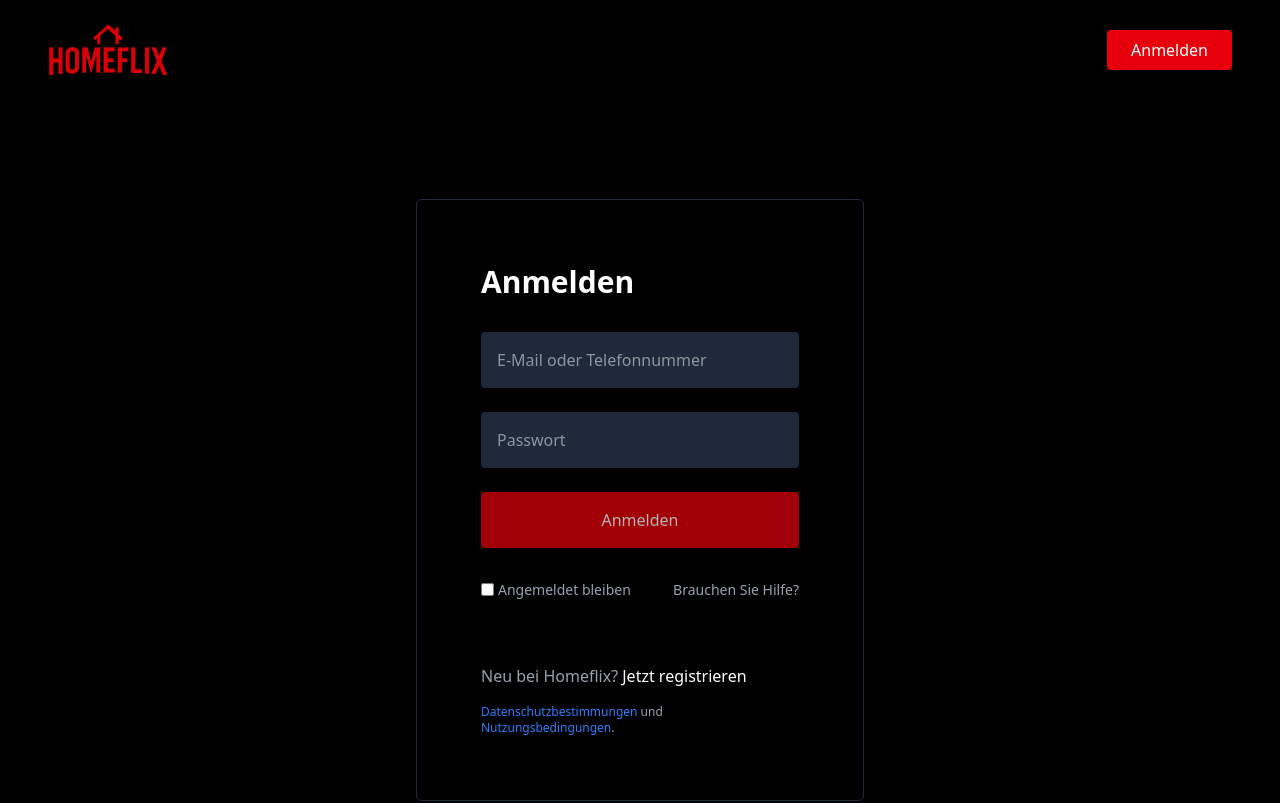
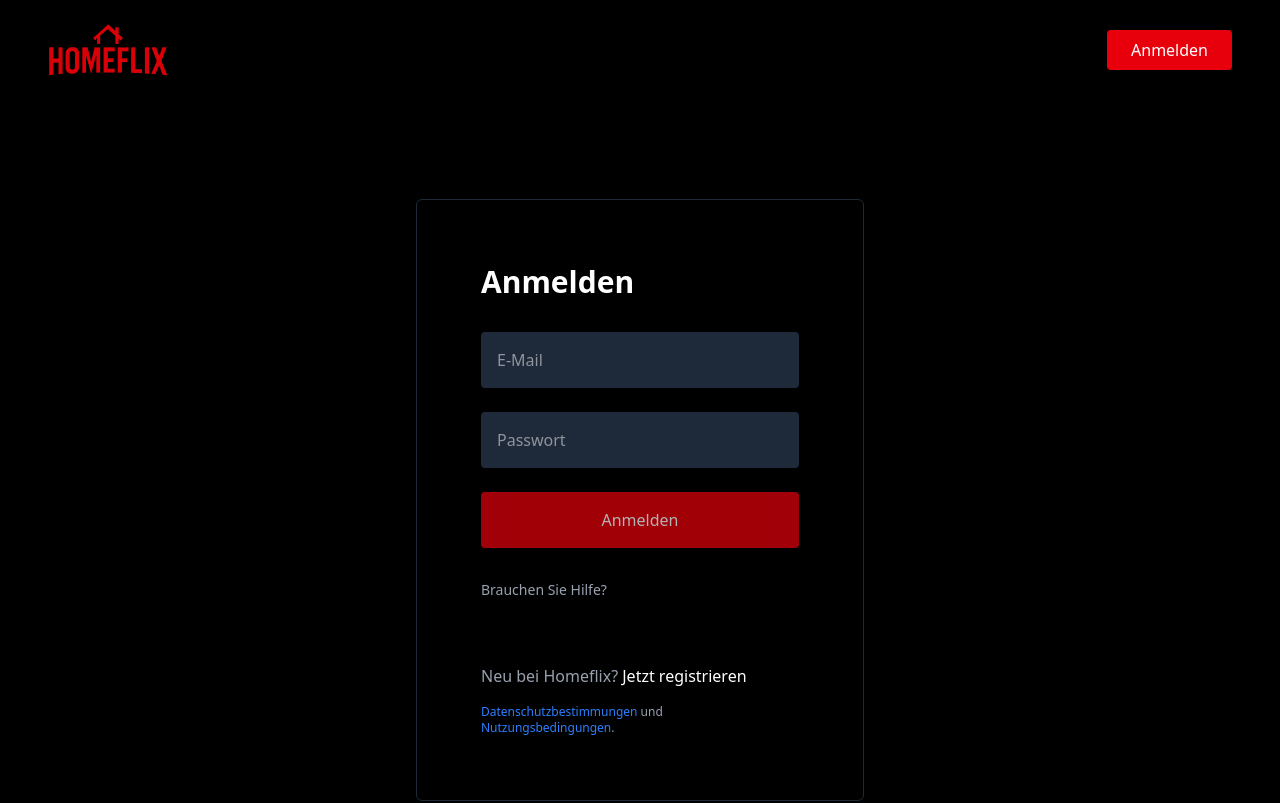
Before and after one commit to mariokreitz/Homeflix, an Angular app in the folder frontend/: page /login in a window 1280 px wide. Shown: the top 803 px of the page. Built offline with nearby package versions, Linux system fonts and the light colour scheme; no server answers.

Commit message:
feat(auth): add registration functionality and validation

```diff
--- a/frontend/src/app/app.routes.ts
+++ b/frontend/src/app/app.routes.ts
@@ -14,6 +14,11 @@ export const routes: Routes = [
         canActivate: [ noAuthGuard ],
     },
     {
+        path: 'register',
+        loadComponent: () => import('./pages/register/register').then(m => m.Register),
+        canActivate: [ noAuthGuard ],
+    },
+    {
         path: 'dashboard',
         loadComponent: () => import('./pages/dashboard/dashboard').then(m => m.Dashboard),
         canActivate: [ authGuard ],
--- a/frontend/src/app/core/components/header/header.ts
+++ b/frontend/src/app/core/components/header/header.ts
@@ -18,10 +18,6 @@ import { User } from '../../services/user';
     standalone: true,
 })
 export class Header {
-    public readonly userName = computed((): string => {
-        const user = this.user();
-        return user?.email ?? 'Benutzer';
-    });
     public readonly profileInitial = computed((): string => {
         const name = this.userName();
         return name?.charAt(0)?.toUpperCase() ?? 'B';
@@ -30,9 +26,13 @@ export class Header {
     public readonly isAuthenticated = computed((): boolean => this.authService.isAuthenticated());
     private readonly userService = inject(User);
     public readonly user = computed((): UserInterface | null => this.userService.user());
+    public readonly userName = computed((): string => {
+        const user = this.user();
+        return user?.email ?? 'Benutzer';
+    });
     private readonly router = inject(Router);
     public readonly showLoginButton = computed((): boolean =>
-      !this.isAuthenticated() && (this.router.url !== '/login'),
+      !this.isAuthenticated() && (this.router.url !== '/login' && this.router.url !== '/register'),
     );
 
     public onLogout(): void {
--- a/frontend/src/app/pages/login/login.html
+++ b/frontend/src/app/pages/login/login.html
@@ -2,54 +2,33 @@
 	<div class="flex-grow flex items-center justify-center px-4">
 		<div class="bg-black/80 p-16 rounded-md max-w-md w-full border border-gray-800">
 			<h1 class="text-3xl font-bold text-white mb-8">Anmelden</h1>
-			@if (error()) {
-				<div class="bg-red-600/20 text-red-500 p-4 mb-6 rounded">
-					{{ error() }}
-				</div>
-			}
-			<form (ngSubmit)="onSubmit()" [formGroup]="loginForm" class="space-y-6">
-				<div>
-					<input
-								class="w-full bg-gray-800 text-white p-4 rounded focus:outline-none focus:ring-2 focus:ring-red-600"
-								formControlName="email"
-								placeholder="E-Mail oder Telefonnummer"
-								type="email"
-					>
-					@if (loginForm.get('email')?.invalid && loginForm.get('email')?.touched) {
-						<p class="text-red-500 text-sm mt-1">Bitte geben Sie eine gültige E-Mail-Adresse ein.</p>
-					}
-				</div>
+			<app-auth-form
+						(submit)="onSubmit()"
+						[error]="error()"
+						[form]="loginForm"
+						[isLoading]="isLoading()"
+						[loadingText]="'Wird angemeldet...'"
+						[submitText]="'Anmelden'"
+			>
+				<app-form-field
+							[form]="loginForm"
+							autocomplete="email"
+							controlName="email"
+							label="E-Mail"
+							placeholder="E-Mail"
+							type="email"
+				></app-form-field>
 
-				<div>
-					<input
-								class="w-full bg-gray-800 text-white p-4 rounded focus:outline-none focus:ring-2 focus:ring-red-600"
-								formControlName="password"
-								placeholder="Passwort"
-								type="password"
-					>
-					@if (loginForm.get('password')?.invalid && loginForm.get('password')?.touched) {
-						<p class="text-red-500 text-sm mt-1">Das Passwort muss mindestens 6 Zeichen lang sein.</p>
-					}
-				</div>
-
-				<button
-							[disabled]="loginForm.invalid || isLoading()"
-							class="w-full bg-red-600 hover:bg-red-700 text-white p-4 rounded font-medium transition-colors disabled:opacity-70 cursor-pointer"
-							type="submit"
-				>
-					@if (isLoading()) {
-						<span>Wird angemeldet...</span>
-					} @else {
-						<span>Anmelden</span>
-					}
-				</button>
-			</form>
-
+				<app-form-field
+							[form]="loginForm"
+							autocomplete="current-password"
+							controlName="password"
+							label="Passwort"
+							placeholder="Passwort"
+							type="password"
+				></app-form-field>
+			</app-auth-form>
 			<div class="mt-8 flex justify-between text-gray-400 text-sm">
-				<div class="flex items-center">
-					<input class="mr-1 bg-gray-800 border-gray-600" id="remember" type="checkbox">
-					<label for="remember">Angemeldet bleiben</label>
-				</div>
 				<a class="hover:underline" href="#">Brauchen Sie Hilfe?</a>
 			</div>
 
--- a/frontend/src/app/pages/login/login.ts
+++ b/frontend/src/app/pages/login/login.ts
@@ -1,61 +1,81 @@
 import { CommonModule } from '@angular/common';
-import { Component, inject, signal } from '@angular/core';
-import { FormBuilder, FormGroup, FormsModule, ReactiveFormsModule, Validators } from '@angular/forms';
+import { ChangeDetectionStrategy, Component, inject, signal } from '@angular/core';
+import { ReactiveFormsModule } from '@angular/forms';
 import { Router, RouterLink } from '@angular/router';
 import { Auth } from '../../core/services/auth';
+import { AuthFormComponent } from '../../shared/components/auth-form/auth-form';
+import { FormFieldComponent } from '../../shared/components/form-field/form-field';
 import { ApiErrorResponse, ApiSuccessResponse } from '../../shared/models/api_response';
 import { ErrorResponse, LoginResponse } from '../../shared/models/auth';
+import { useAuthForm } from '../../shared/utils/auth-form.utils';
 
 @Component({
     selector: 'app-login',
     templateUrl: './login.html',
+    styleUrl: './login.css',
     standalone: true,
     imports: [
         CommonModule,
         ReactiveFormsModule,
-        FormsModule,
         RouterLink,
+        AuthFormComponent,
+        FormFieldComponent,
     ],
+    changeDetection: ChangeDetectionStrategy.OnPush,
 })
 export class Login {
-    loginForm: FormGroup;
+    public readonly loginForm = useAuthForm({
+        includeEmail: true,
+    });
     protected readonly error = signal<string | null>(null);
     protected readonly isLoading = signal<boolean>(false);
 
-    private readonly fb: FormBuilder = inject(FormBuilder);
-    private readonly router: Router = inject(Router);
-    private readonly authService: Auth = inject(Auth);
-
-    constructor() {
-        this.loginForm = this.fb.group({
-            email: [
-                '',
-                [
-                    Validators.required,
-                    Validators.email,
-                ],
-            ],
-            password: [
-                '',
-                [
-                    Validators.required,
-                    Validators.minLength(6),
-                ],
-            ],
-        });
-    }
+    private readonly router = inject(Router);
+    private readonly authService = inject(Auth);
 
     public onSubmit(): void {
+        this.error.set(null);
+
+        if (!this.loginForm || this.loginForm.invalid) {
+            this.error.set('Bitte füllen Sie alle Felder korrekt aus.');
+            return;
+        }
+
+        const formValue = this.loginForm.value;
+        const { email, password } = formValue;
+
+        if (!email || !password || typeof email !== 'string' || typeof password !== 'string') {
+            this.error.set('E-Mail und Passwort sind erforderlich.');
+            return;
+        }
+
+        if (!email.trim() || !password.trim()) {
+            this.error.set('E-Mail und Passwort dürfen nicht leer sein.');
+            return;
+        }
+
         this.isLoading.set(true);
-        this.authService.login(this.loginForm.value.email, this.loginForm.value.password).subscribe({
+
+        this.authService.login(email.trim(), password).subscribe({
             next: (response: ApiSuccessResponse<LoginResponse, {}>) => {
-                if (response.success) {
-                    void this.router.navigate([ '/dashboard' ]);
+                try {
+                    if (response?.success) {
+                        void this.router.navigate([ '/dashboard' ]);
+                    } else {
+                        this.error.set('Anmeldung fehlgeschlagen. Bitte überprüfen Sie Ihre Eingaben.');
+                    }
+                } catch (error) {
+                    console.error('Navigation error:', error);
+                    this.error.set('Ein unerwarteter Fehler ist aufgetreten.');
                 }
             },
             error: (err: ApiErrorResponse<ErrorResponse<{}>>) => {
-                console.error('err response:', err);
-                this.error.set(err.error.message);
+                const errorMessage = err?.error?.message;
+                this.error.set(
+                  typeof errorMessage === 'string' && errorMessage.trim()
+                    ? errorMessage
+                    : 'Anmeldung fehlgeschlagen. Bitte versuchen Sie es erneut.',
+                );
             },
             complete: () => {
                 this.isLoading.set(false);
--- /dev/null
+++ b/frontend/src/app/shared/config/form-config.ts
@@ -0,0 +1,26 @@
+import { FormValidationConfig } from '../models/form';
+
+export const formValidationConfig: FormValidationConfig = {
+    password: {
+        minLength: {
+            value: 8,
+            errorMessage: 'Das Passwort muss mindestens {value} Zeichen lang sein.',
+        },
+        maxLength: {
+            value: 128,
+            errorMessage: 'Das Passwort darf höchstens {value} Zeichen lang sein.',
+        },
+        match: {
+            value: true,
+            errorMessage: 'Die Passwörter stimmen nicht überein.',
+        },
+        requireSpecialChar: {
+            value: false,
+            errorMessage: 'Das Passwort muss mindestens ein Sonderzeichen enthalten.',
+        },
+    },
+    email: {
+        value: /^[a-zA-Z0-9._%+-]+@[a-zA-Z0-9.-]+\.[a-zA-Z]{2,}$/,
+        errorMessage: 'Bitte geben Sie eine gültige E-Mail-Adresse ein.',
+    },
+} as const;
--- a/frontend/src/app/shared/models/auth.ts
+++ b/frontend/src/app/shared/models/auth.ts
@@ -1,4 +1,8 @@
 import { UserInterface } from './user';
+
+export interface RegisterResponse {
+    user: UserInterface;
+}
 
 export interface LoginResponse {
     csrfToken: string;
--- /dev/null
+++ b/frontend/src/app/shared/models/form.ts
@@ -0,0 +1,20 @@
+export interface ValidationRule<T = unknown> {
+    readonly value: T;
+    readonly errorMessage: string;
+}
+
+export interface FormValidationConfig {
+    readonly password: {
+        readonly minLength: ValidationRule<number>;
+        readonly maxLength: ValidationRule<number>;
+        readonly match: ValidationRule<boolean>;
+        readonly requireSpecialChar: ValidationRule<boolean>;
+    };
+    readonly email: ValidationRule<RegExp>;
+}
+
+export interface AuthFormConfig {
+    readonly includeUsername?: boolean;
+    readonly includeEmail?: boolean;
+    readonly includeConfirmPassword?: boolean;
+}
--- a/frontend/src/app/shared/models/user.ts
+++ b/frontend/src/app/shared/models/user.ts
@@ -5,4 +5,5 @@ export interface UserInterface {
     createdAt: Date;
     updatedAt: Date;
     lastLoginAt: Date;
+    failedLoginAttempts: number;
 }
```
Also changed, not shown: frontend/src/app/core/services/auth.ts (+17 -2 lines).
